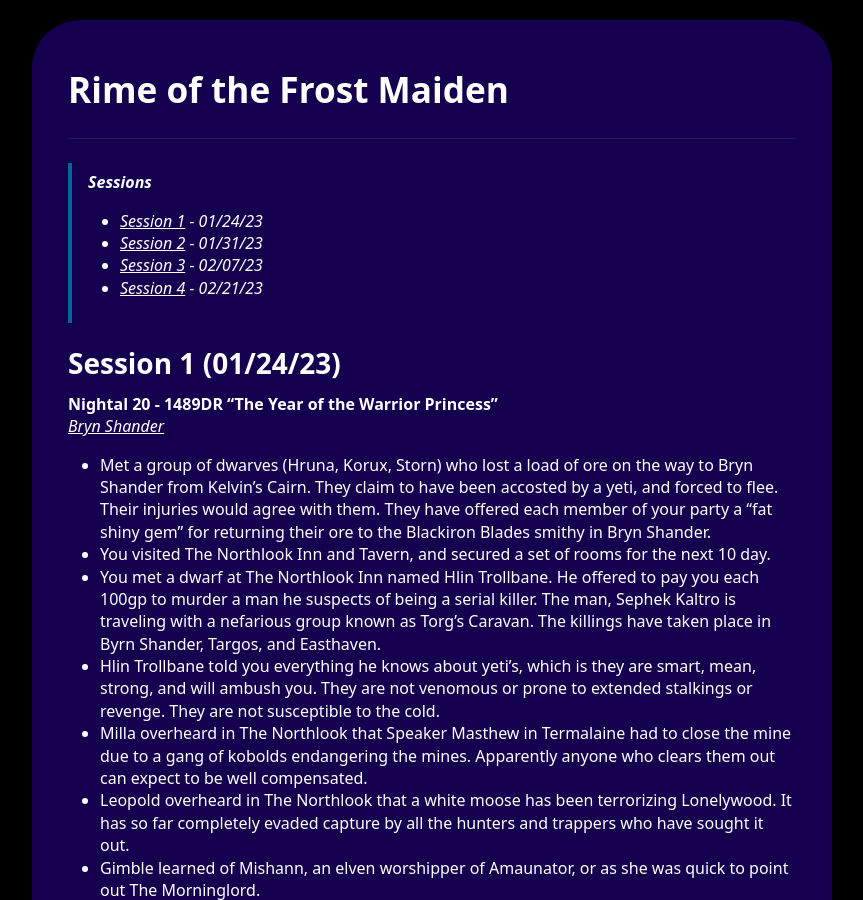
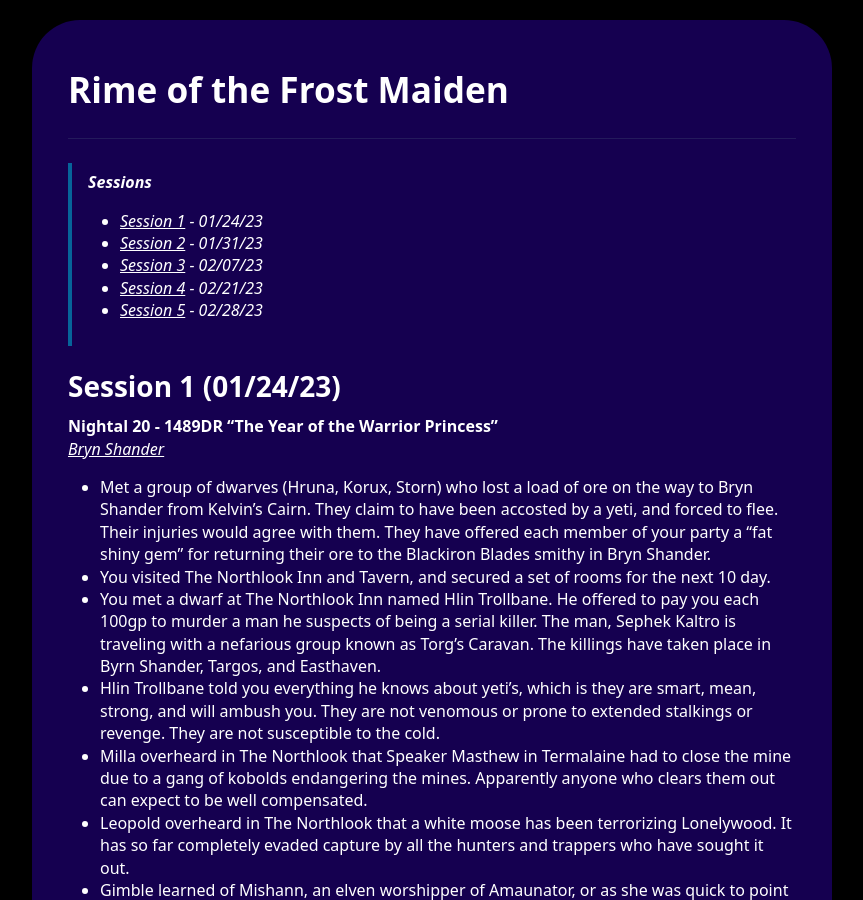
Before and after one commit to GMTim/RimeOfTheFrostMaiden, a Jekyll site: the page built from past-sessions.md, in a window 1280 px wide and 900 px high. Shown: the whole window, without its empty margins (208-1071 px from the left). Built offline with Jekyll 4.4.1, drawn with Linux system fonts in a browser that asks for light colours.

Commit message:
Update past-sessions.md

```diff
--- a/past-sessions.md
+++ b/past-sessions.md
@@ -6,6 +6,7 @@
 > - [Session 2](#session-2-013123) - 01/31/23
 > - [Session 3](#session-3-020723) - 02/07/23
 > - [Session 4](#session-4-022123) - 02/21/23
+> - [Session 5](#session-5-022823) - 02/28/23
 
 ### Session 1 (01/24/23)
 **Nightal 20 - 1489DR "The Year of the Warrior Princess"**
```
